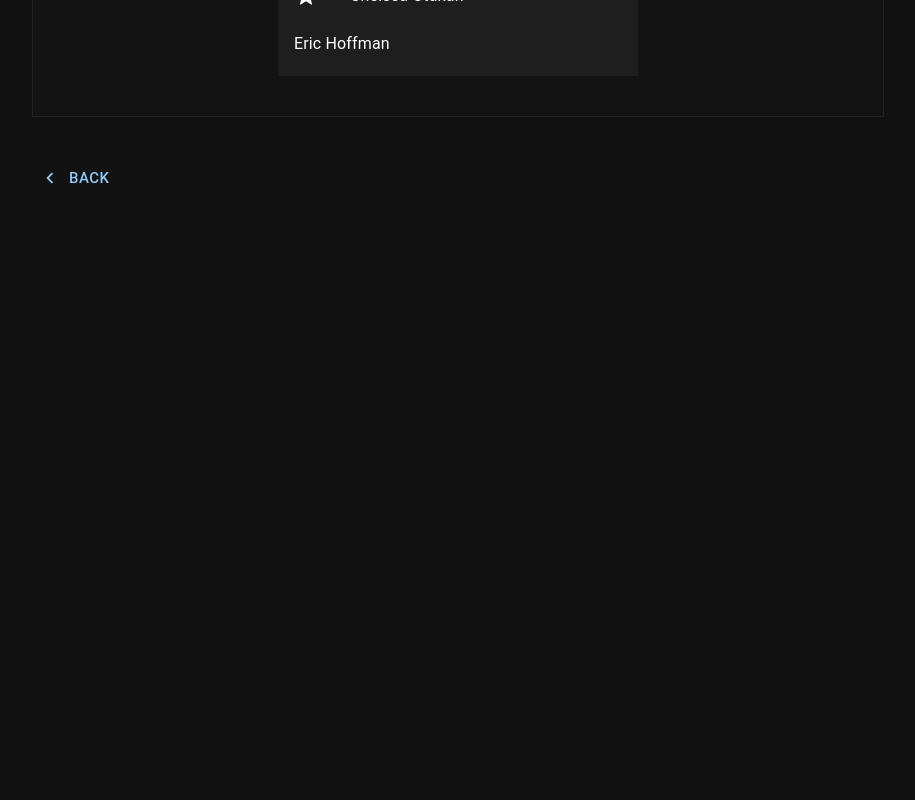
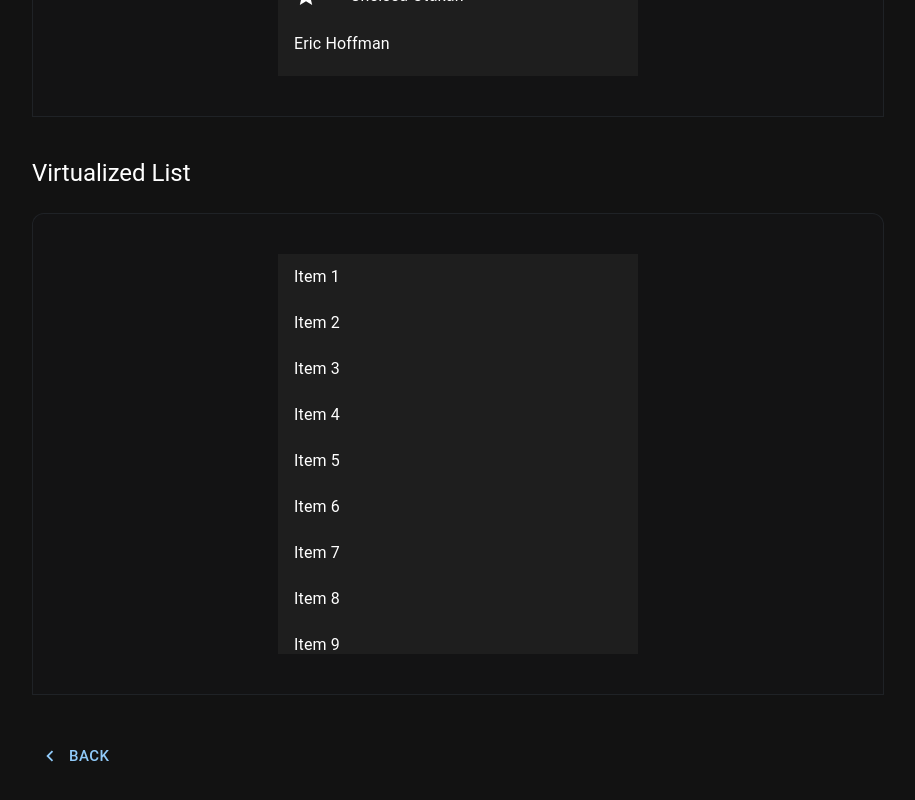
Before and after one commit to watcharakornton/mui_tutorials, a React (Vite) app: page /list in a window 1280 px wide. Shown: the part 4707-5507 px from the top of the page, without its empty margins (182-1097 px from the left). Before the commit the page ends 4947 px from the top, so only its background shows below. Built offline with nearby package versions, Linux system fonts and the light colour scheme.

Commit message:
Add VirtualizedList module into List component

```diff
--- a/package.json
+++ b/package.json
@@ -18,7 +18,8 @@
     "prop-types": "^15.8.1",
     "react": "^19.0.0",
     "react-dom": "^19.0.0",
-    "react-router-dom": "^7.3.0"
+    "react-router-dom": "^7.3.0",
+    "react-window": "^1.8.11"
   },
   "devDependencies": {
     "@eslint/js": "^9.21.0",
--- a/src/data-display/ListComponent.jsx
+++ b/src/data-display/ListComponent.jsx
@@ -39,6 +39,39 @@ import {
     Bluetooth as BluetoothIcon,
     Star as StarIcon,
 } from '@mui/icons-material';
+import { FixedSizeList } from 'react-window';
+
+export const VirtualizedList = () => {
+    function renderRow(props) {
+        const { index, style } = props;
+
+        return (
+            <ListItem style={style} key={index} component="div" disablePadding>
+                <ListItemButton>
+                    <ListItemText primary={`Item ${index + 1}`} />
+                </ListItemButton>
+            </ListItem>
+        );
+    }
+
+    return (
+        <MyContainer title="Virtualized List">
+            <Box
+                sx={{ width: '100%', height: 400, maxWidth: 360, bgcolor: 'background.paper' }}
+            >
+                <FixedSizeList
+                    height={400}
+                    width={336}
+                    itemSize={46}
+                    itemCount={200}
+                    overscanCount={5}
+                >
+                    {renderRow}
+                </FixedSizeList>
+            </Box>
+        </MyContainer>
+    )
+}
 
 export const InsetList = () => {
     return (
--- a/src/pages/ListPage.jsx
+++ b/src/pages/ListPage.jsx
@@ -14,6 +14,7 @@ import {
     SwitchListSecondary,
     PinnedSubheaderList,
     InsetList,
+    VirtualizedList,
 } from "../data-display/ListComponent";
 
 const IconsPage = () => {
@@ -29,6 +30,7 @@ const IconsPage = () => {
         <SwitchListSecondary />,
         <PinnedSubheaderList />,
         <InsetList />,
+        <VirtualizedList />,
     ];
 
     return (
```
Also changed, not shown: 1 other file (tests, documents, lock files or other folders).
